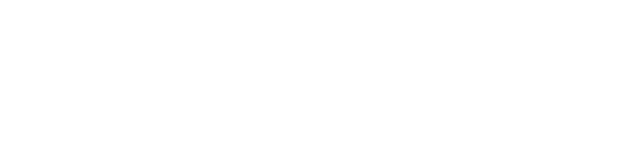
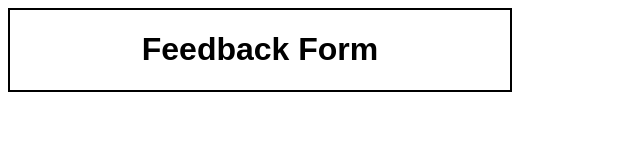
Before and after one commit to BuhleMtshali/software-engineering, a website: page month-01-javascript/day-06-event-forms/index.html in a window 1280 px wide. Shown: the whole page, without its empty margins (0-640 px from the left). Drawn offline with Linux system fonts and the light colour scheme; a web font is replaced by a local one.

Commit message:
feat: add container and heading for feedback form layout

```diff
--- a/month-01-javascript/day-06-event-forms/app.css
+++ b/month-01-javascript/day-06-event-forms/app.css
@@ -3,3 +3,16 @@
 :root{
     --font: "SN Pro", sans-serif;
 }
+
+*{
+    font-family: var(--font);
+}
+
+.container{
+    max-width: 500px;
+    width: 100%;
+    border: 2px solid black;
+    display: flex;
+    align-items: center;
+    justify-content: center;
+}
--- a/month-01-javascript/day-06-event-forms/index.html
+++ b/month-01-javascript/day-06-event-forms/index.html
@@ -7,6 +7,8 @@
 <link rel="stylesheet" href="app.css">
 </head>
 <body>
-
+    <div class="container">
+        <h1>Feedback Form</h1>
+    </div>
 </body>
 </html>
```
